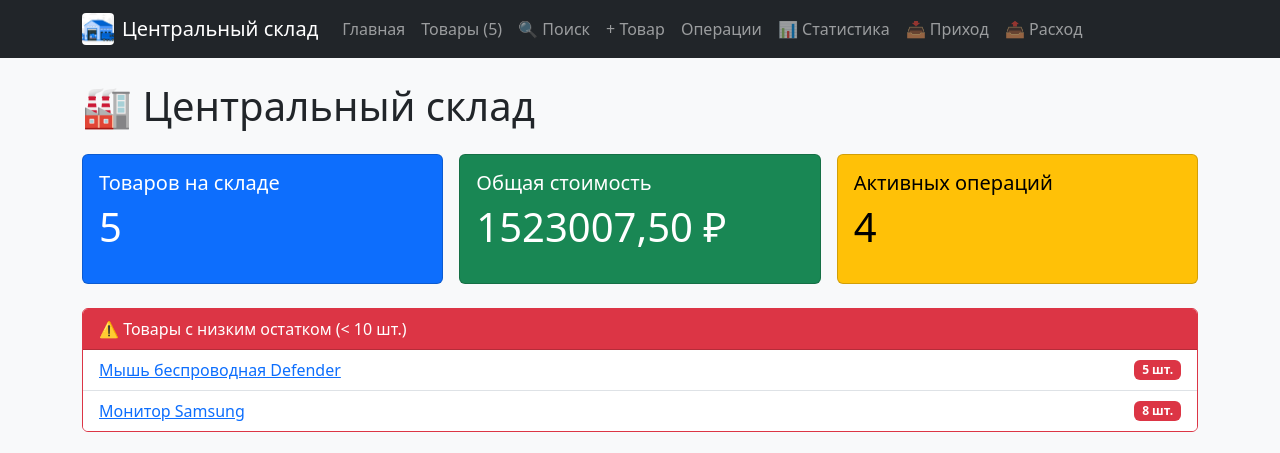
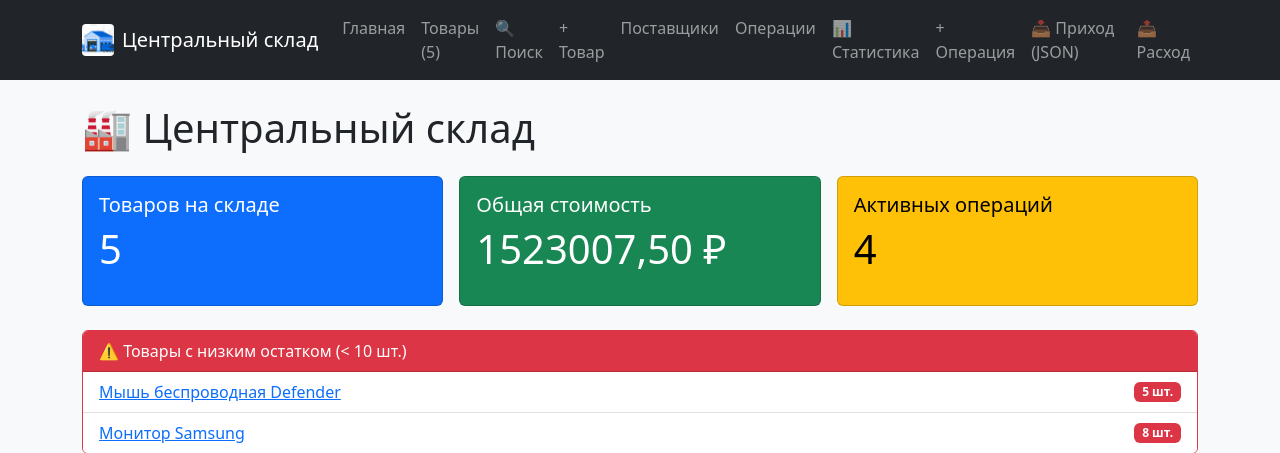
Before and after one commit to Elkhandro/stock-control, a Django app: page / in a window 1280 px wide. Shown: the top 453 px of the page. Run offline with Django 5.2, Linux system fonts and the light colour scheme; data comes from the database, SQL or seed files in the repository.

Commit message:
ПР11: добавить поставщиков и ORM-формы в навигацию

```diff
--- a/templates/includes/navigation.html
+++ b/templates/includes/navigation.html
@@ -34,7 +34,10 @@
           <a class="nav-link" href="{% url 'products:product_search' %}">🔍 Поиск</a>
         </li>
         <li class="nav-item">
-          <a class="nav-link" href="{% url 'products:product_add' %}">+ Товар</a>
+          <a class="nav-link" href="{% url 'products:product_create' %}">+ Товар</a>
+        </li>
+        <li class="nav-item">
+          <a class="nav-link" href="{% url 'suppliers:supplier_list' %}">Поставщики</a>
         </li>
         <li class="nav-item">
           <a class="nav-link" href="{% url 'operations:operation_list' %}">Операции</a>
@@ -43,7 +46,10 @@
           <a class="nav-link" href="{% url 'operations:operation_statistics' %}">📊 Статистика</a>
         </li>
         <li class="nav-item">
-          <a class="nav-link" href="{% url 'operations:operation_receive' %}">📥 Приход</a>
+          <a class="nav-link" href="{% url 'operations:operation_create' %}">+ Операция</a>
+        </li>
+        <li class="nav-item">
+          <a class="nav-link" href="{% url 'operations:operation_receive' %}">📥 Приход (JSON)</a>
         </li>
         <li class="nav-item">
           <a class="nav-link" href="{% url 'operations:operation_ship' %}">📤 Расход</a>
```
